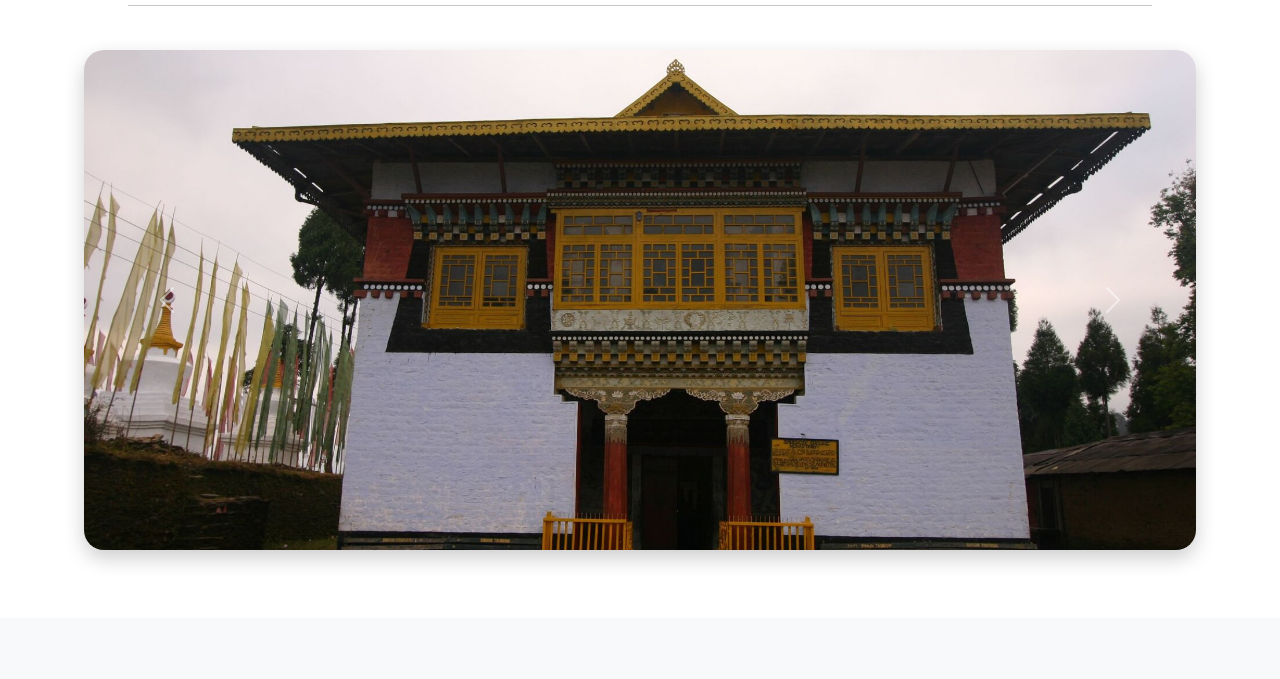
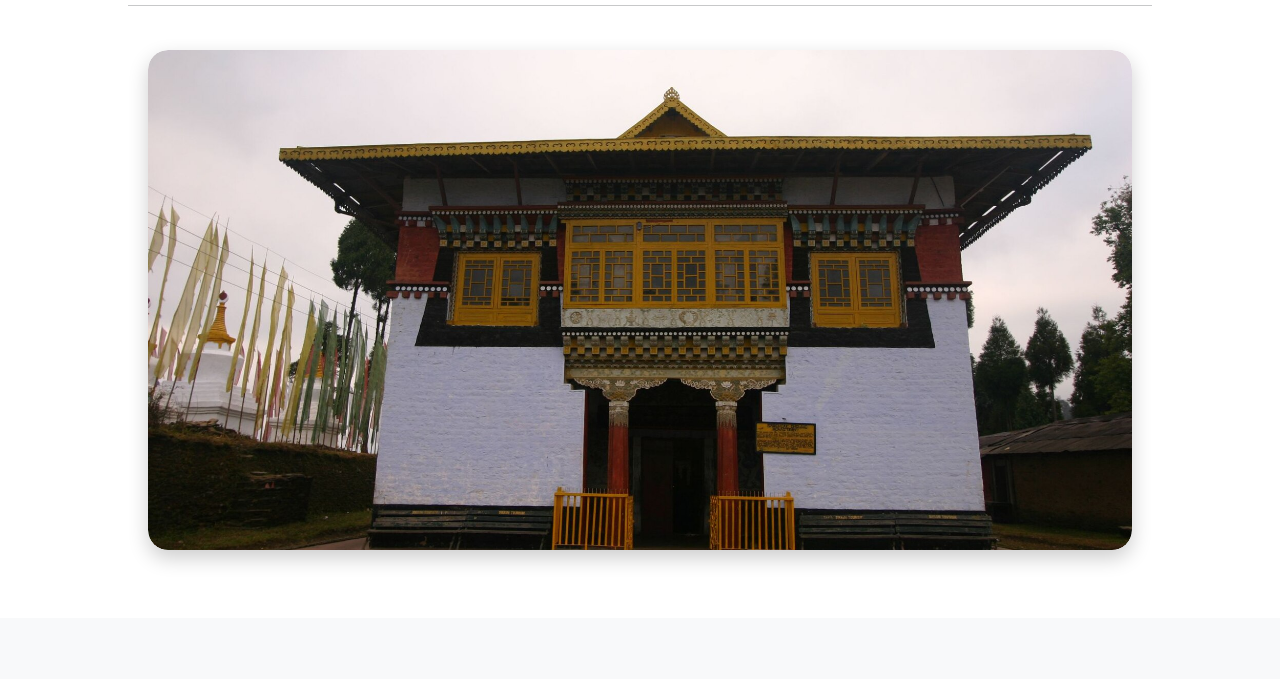
Before and after one commit to yanarp-2007/zhiwa, a plain HTML site: page index.html in a window 1280 px wide. Both pictures are taken after a click on the link 99 px from the left and 63 px from the top of the page. Shown: the part 121-800 px from the top of the page. Drawn offline with nearby package versions, Linux system fonts and the light colour scheme.

Commit message:
Update index.html

```diff
--- a/index.html
+++ b/index.html
@@ -9,25 +9,54 @@
         height: 100px;
       }
       .carousel-wrapper {
-        width: 90%; /* occupy 80% of screen */
-        margin: auto; /* center horizontally */
-        padding: 20px; /* optional padding */
+      width: 80%;
+      margin: auto;
+      padding: 20px;
     }
 
     .carousel-inner {
-        border-radius: 20px; /* curved corners */
-        overflow: hidden; /* keep corners rounded during slide */
-        box-shadow: 0px 8px 20px rgba(0, 0, 0, 0.2);
+      border-radius: 20px;
+      overflow: hidden;
+      box-shadow: 0px 8px 20px rgba(0,0,0,0.2);
+      position: relative;
+    }
+
+    .carousel-item {
+      position: absolute;
+      top: 0;
+      left: 0;
+      width: 100%;
+      transition: opacity 1s ease, transform 1s ease;
+      opacity: 0;
+      z-index: 0;
     }
 
     .carousel-item img {
       height: 500px;
       object-fit: cover;
       width: 100%;
-        filter: blur(0.5px); /* subtle blur effect */
+      border-radius: 20px;
     }
-      .carousel-item {
-        transition: transform 1s ease-in-out, opacity 1s ease-in-out !important;
+
+    /* Active card on top */
+    .carousel-item.active {
+      opacity: 1;
+      position: relative;
+      z-index: 2;
+      transform: translateY(0);
+    }
+
+    /* Outgoing card animates upwards */
+    .carousel-item-start.carousel-item-next,
+    .carousel-item-start.carousel-item-prev {
+      z-index: 1;
+      opacity: 0;
+      transform: translateY(-20px);
+    }
+
+    /* Smooth stacking card feel */
+    .carousel-inner .carousel-item {
+      transition: all 1s ease-in-out;
     }
     </style>
     <link
@@ -73,59 +102,45 @@
     <hr style="width: 80%; margin: auto" />
     <br />
    <div class="carousel-wrapper">
-      <!-- Removed 'carousel-fade' to make it slide -->
-      <div
-        id="myCarousel"
-        class="carousel slide"
-        data-bs-ride="carousel"
-        data-bs-interval="6000"
-      >
+  <!-- This still auto-starts -->
+  <div id="myCarousel" class="carousel slide" data-bs-ride="carousel" data-bs-interval="4000">
     <div class="carousel-inner">
       <div class="carousel-item active">
-            <img src="img1.jpg" alt="Image 1" />
+        <img src="img1.jpg" alt="Image 1">
       </div>
       <div class="carousel-item">
-            <img src="img2.jpg" alt="Image 2" />
+        <img src="img2.jpg" alt="Image 2">
       </div>
       <div class="carousel-item">
-            <img src="img3.jpg" alt="Image 3" />
+        <img src="img3.jpg" alt="Image 3">
       </div>
       <div class="carousel-item">
-            <img src="img4.jpg" alt="Image 4" />
+        <img src="img4.jpg" alt="Image 4">
       </div>
       <div class="carousel-item">
-            <img src="img5.jpg" alt="Image 5" />
+        <img src="img5.jpg" alt="Image 5">
       </div>
       <div class="carousel-item">
-            <img src="img6.jpg" alt="Image 6" />
+        <img src="img6.jpg" alt="Image 6">
       </div>
       <div class="carousel-item">
-            <img src="img7.jpg" alt="Image 7" />
+        <img src="img7.jpg" alt="Image 7">
       </div>
       <div class="carousel-item">
-            <img src="img8.jpeg" alt="Image 8" />
+        <img src="img8.jpg" alt="Image 8">
       </div>
     </div>
 
     <!-- Arrows only -->
-        <button
-          class="carousel-control-prev"
-          type="button"
-          data-bs-target="#myCarousel"
-          data-bs-slide="prev"
-        >
+    <button class="carousel-control-prev" type="button" data-bs-target="#myCarousel" data-bs-slide="prev">
       <span class="carousel-control-prev-icon"></span>
     </button>
-        <button
-          class="carousel-control-next"
-          type="button"
-          data-bs-target="#myCarousel"
-          data-bs-slide="next"
-        >
+    <button class="carousel-control-next" type="button" data-bs-target="#myCarousel" data-bs-slide="next">
       <span class="carousel-control-next-icon"></span>
     </button>
   </div>
 </div>
+
 
     <footer class="bd-footer py-4 py-md-5 mt-5 bg-body-tertiary">
       <div class="container py-4 py-md-5 px-4 px-md-3 text-body-secondary">
```
Lines whose indentation alone changed are shown as unchanged.
